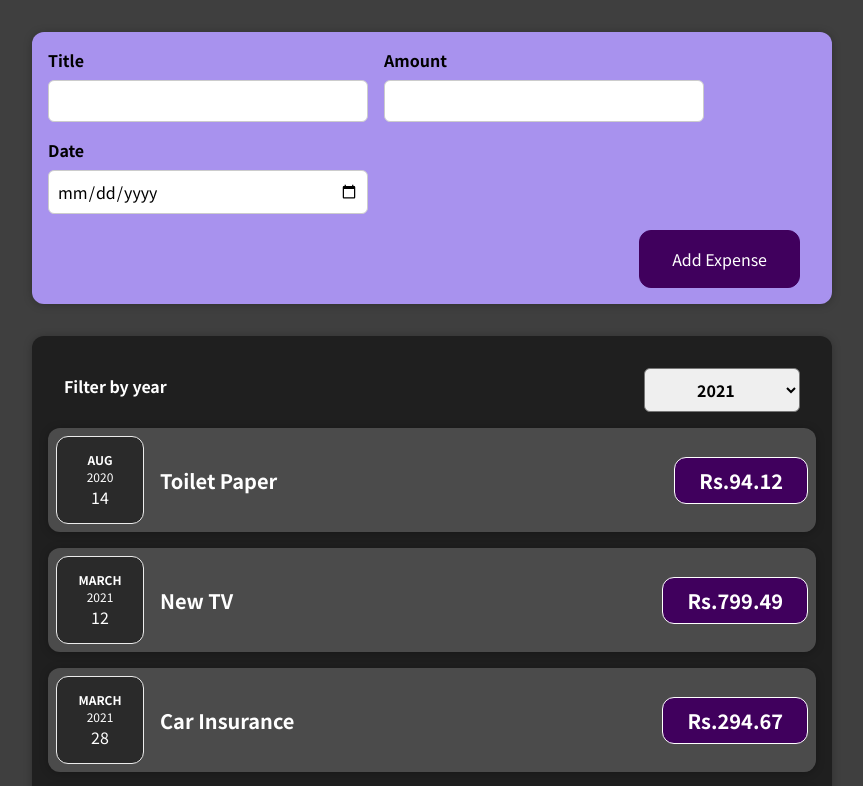
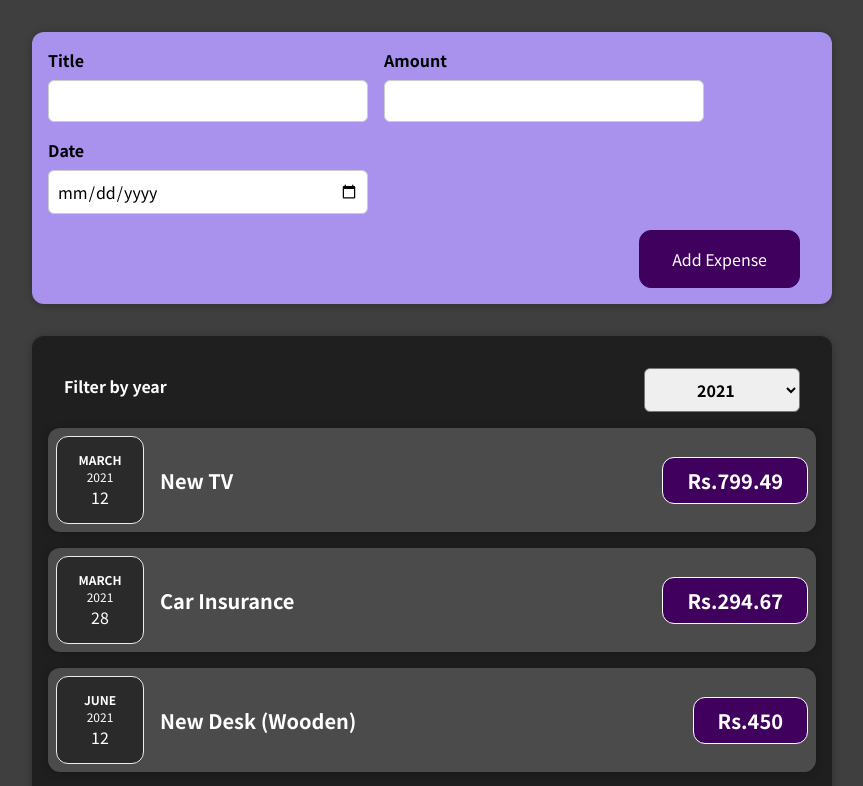
Before and after one commit to The-Krishna-Rathi/expense-tracker, a React (Create React App) app: page / in a window 1280 px wide. Shown: the top 786 px of the page, without its empty margins (208-1071 px from the left). Built offline with nearby package versions, Linux system fonts and the light colour scheme.

Commit message:
added working functionality of filter

```diff
--- a/src/App.js
+++ b/src/App.js
@@ -1,13 +1,13 @@
+import React, { useState } from "react";
 import Expenses from "./components/Expenses/Expenses";
 import NewExpense from "./components/NewExpense/NewExpense";
 
-function App() {
-  const expenses = [
+const Dummy_Expenses = [
   {
     id: "e1",
     title: "Toilet Paper",
     amount: 94.12,
-      date: new Date(2020, 7, 14),
+    date: new Date(2024, 7, 14),
   },
   { id: "e2", title: "New TV", amount: 799.49, date: new Date(2021, 2, 12) },
   {
@@ -24,18 +24,18 @@ function App() {
   },
 ];
 
+function App() {
+  const [newExpenses, updateExpenses] = useState(Dummy_Expenses);
   const getNewExpensesHandler = (newExpenseData) => {
-    const newExpense = {
-      ...newExpenseData,
-    };
-
-    console.log(newExpense);
+    updateExpenses((prevExpenses) => {
+      return [newExpenseData, ...prevExpenses];
+    });
   };
 
   return (
     <div>
       <NewExpense getNewExpenses={getNewExpensesHandler} />
-      <Expenses expenses={expenses}></Expenses>
+      <Expenses expenses={newExpenses}></Expenses>
     </div>
   );
 }
--- a/src/components/Expenses/Expenses.js
+++ b/src/components/Expenses/Expenses.js
@@ -11,6 +11,10 @@ function Expenses(props) {
     setFilterYear(filterYear);
   };
 
+  function filterByYear(x) {
+    return x.date.getFullYear().toString() === filteredYear;
+  }
+
   return (
     <Card className="expenses">
       <div>
@@ -19,26 +23,16 @@ function Expenses(props) {
           getFilteredYear={getFilteredYearHandler}
         />
       </div>
-      <ExpenseItem
-        date={props.expenses[0].date}
-        title={props.expenses[0].title}
-        amount={props.expenses[0].amount}
-      ></ExpenseItem>
-      <ExpenseItem
-        date={props.expenses[1].date}
-        title={props.expenses[1].title}
-        amount={props.expenses[1].amount}
-      ></ExpenseItem>
-      <ExpenseItem
-        date={props.expenses[2].date}
-        title={props.expenses[2].title}
-        amount={props.expenses[2].amount}
-      ></ExpenseItem>
-      <ExpenseItem
-        date={props.expenses[3].date}
-        title={props.expenses[3].title}
-        amount={props.expenses[3].amount}
-      ></ExpenseItem>
+      {props.expenses.filter(filterByYear).map((expense) => {
+        return (
+          <ExpenseItem
+            key={expense.id}
+            title={expense.title}
+            amount={expense.amount}
+            date={expense.date}
+          />
+        );
+      })}
     </Card>
   );
 }
```
Lines whose indentation alone changed are shown as unchanged.
